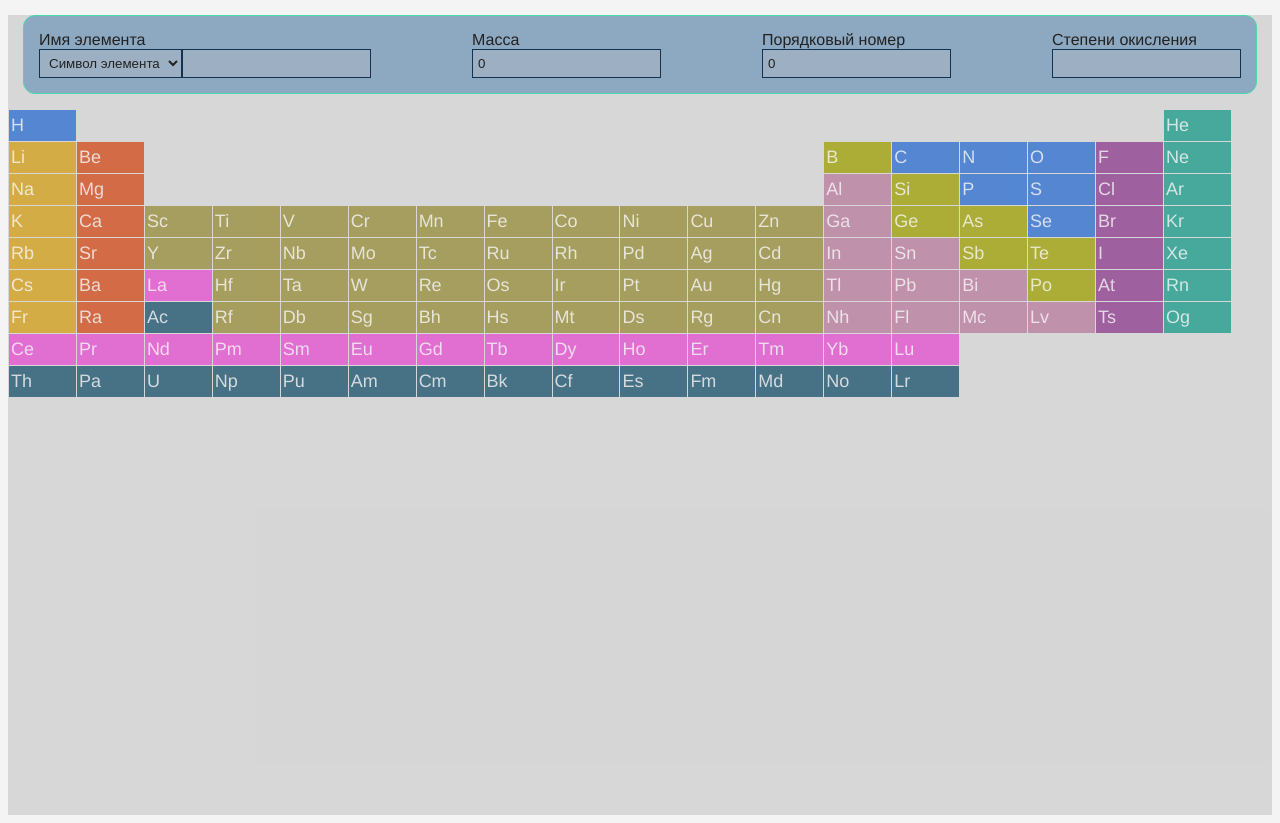
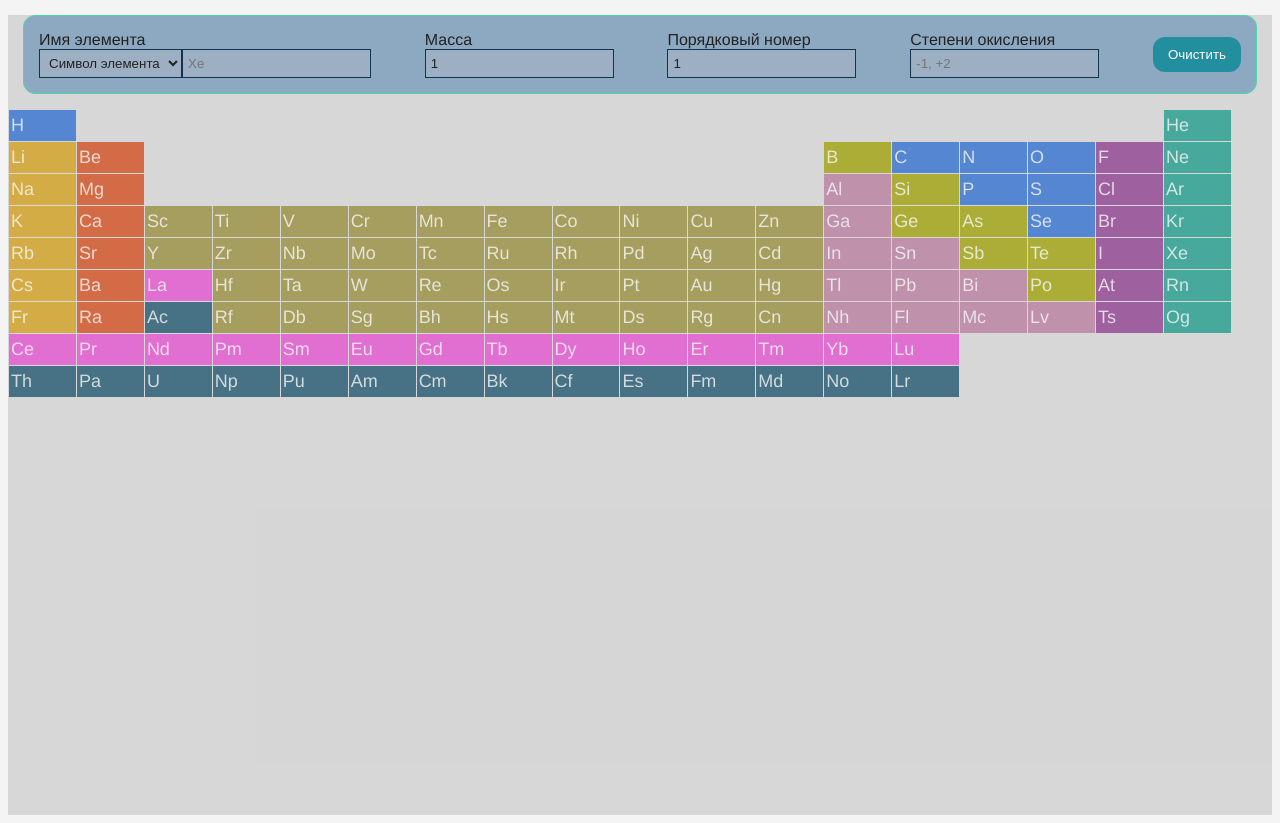
Before and after one commit to IvanShavliuga/mendel-info, a Vue app: page / in a window 1280 px wide. Built offline with nearby package versions, Linux system fonts and the light colour scheme.

Commit message:
placeholder

```diff
--- a/src/components/search.vue
+++ b/src/components/search.vue
@@ -23,6 +23,7 @@
           class="searchelem__input"
           v-model="nameelem"
           type="text"
+          placeholder="Xe"
           @input="filtername"
         />
       </span>
@@ -35,6 +36,7 @@
           type="number"
           id="mass"
           v-model="masselem"
+          placeholder="1"
           @keypress.space="resetfilter"
           @input="selmass"
         />
@@ -48,6 +50,7 @@
           type="number"
           id="num"
           v-model="numselem"
+          placeholder="1"
           @keypress.space="resetfilter"
           @input="selnum"
         />
@@ -63,8 +66,12 @@
           v-model="oxi"
           @keypress.space="resetfilter"
           @input="seloxi"
+          placeholder="-1, +2"
         />
       </span>
+    </div>
+    <div class="searchelem__block">
+      <button class="searchelem__button" @click="resetfilter" @keypress.space="resetfilter">Очистить</button>
     </div>
   </form>
 </template>
@@ -98,6 +105,14 @@
   }
   &__select {
     padding: 5px;
+  }
+  &__button {
+    padding: 10px 15px;
+    margin: auto;
+    background-color: #238e9e;
+    border-radius: 12px;
+    border: none;
+    color: white;
   }
   &__checkpanel {
     display: inline-block;
@@ -142,8 +157,8 @@ export default {
       selt: 'все',
       nameelem: '',
       nametype: 'short',
-      masselem: 0,
-      numselem: 0,
+      masselem: 1,
+      numselem: 1,
       oxi: ''
     }
   },
--- a/src/store/index.js
+++ b/src/store/index.js
@@ -96,7 +96,8 @@ export default new Vuex.Store({
         }
       }
       state.searchcount = count
-      if (obj.type === 'short' && count === 1) state.select = state.sellist[0]
+      if (count === 1) state.select = state.sellist[0]
+      if (count === 0) state.select = null
       if (obj.type === 'type' && obj.query === 'все') state.modeview = false
       else state.modeview = true
     },
```
